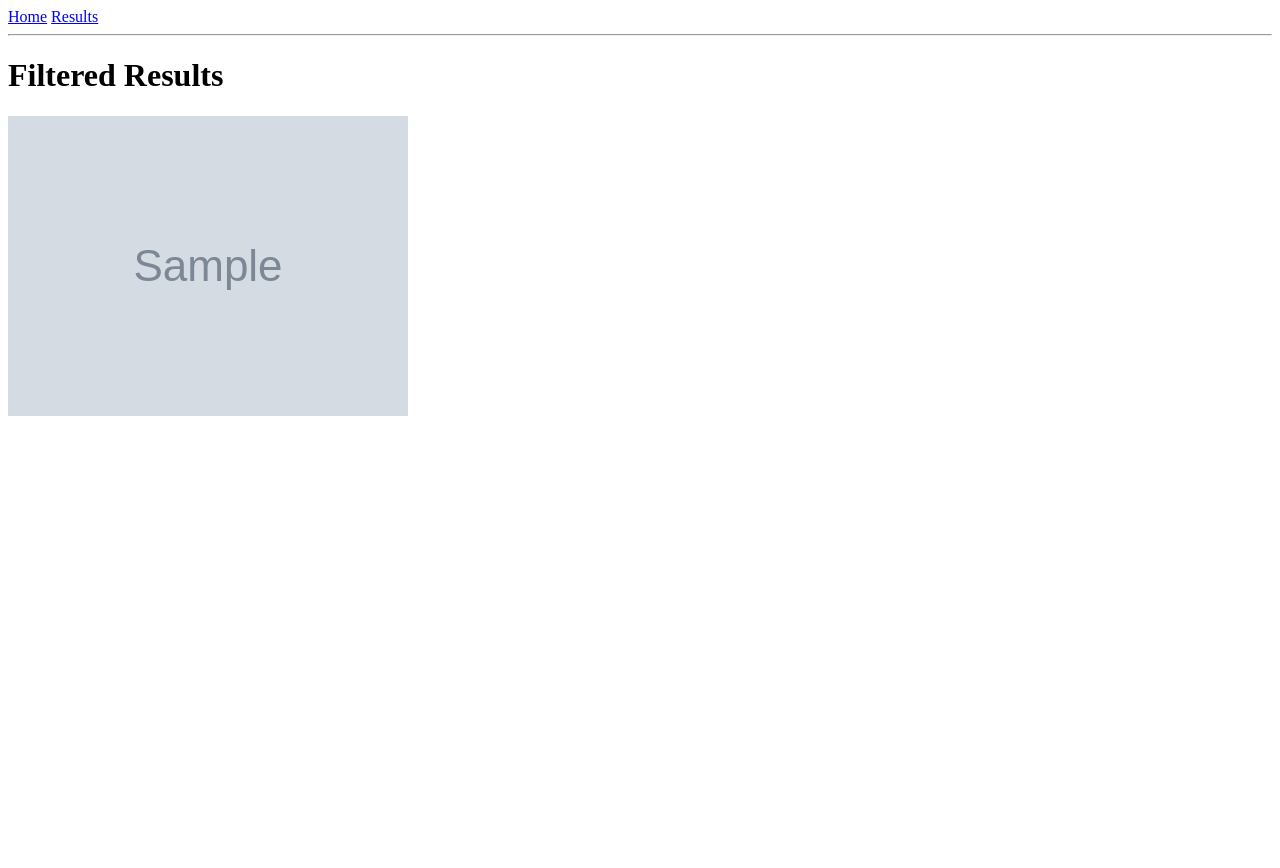
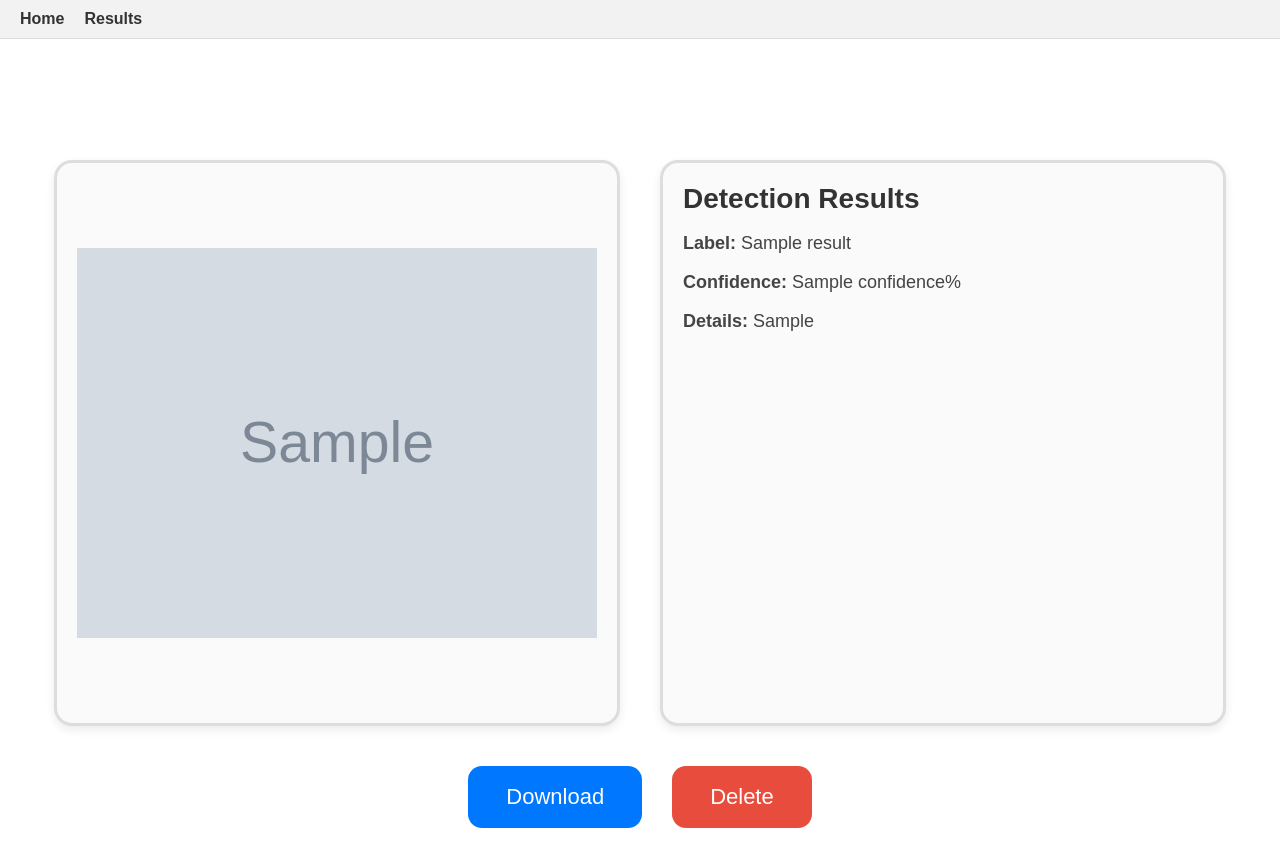
Before and after one commit to uriel-werneck/Clear-Vision, a Django app: template classifier/templates/classifier/filtered.html in a window 1280 px wide. Before the commit the page ends 416 px from the top, so only its background shows below. Run offline with Django 5.2, Linux system fonts and the light colour scheme; the template is opened without the code that fills it: most values are stand-ins (such as "Sample title", 1, 10 or a date in 2020); grey boxes marked "Sample" are stand-in pictures.

Commit message:
refactor(classifier): link templates to css and js files

```diff
--- a/classifier/templates/classifier/base.html
+++ b/classifier/templates/classifier/base.html
@@ -1,8 +1,16 @@
+{% load static %}
 <!DOCTYPE html>
 <html lang="en">
 <head>
     <meta charset="UTF-8">
     <meta name="viewport" content="width=device-width, initial-scale=1.0">
+
+    <!-- CSS file (optional, doesn’t break anything if empty) -->
+    <link rel="stylesheet" href="{% static 'classifier/css/styles.css' %}">
+
+    <!-- JS file (optional, doesn’t break anything if empty) -->
+    <script src="{% static 'classifier/js/main.js' %}" defer></script>
+
     <title>{% block title %}{% endblock %}</title>
 </head>
 <body>
@@ -13,8 +21,6 @@
         <a href="{% url 'results' %}">Results</a>
     </nav>
 
-        <hr>
-
     <!-- Page content -->
     {% block content %}
     {% endblock %}
--- a/classifier/templates/classifier/filtered.html
+++ b/classifier/templates/classifier/filtered.html
@@ -3,13 +3,45 @@
 {% block title %}Clear Vision{% endblock %}
 
 {% block content %}
-<h1>Filtered Results</h1>
 
-<div class="results-grid">
-    {% if result.image %}
-        <div class="image-box">
-            <img src="{{ result.image.url }}" alt="">
+<div class="filtered-container">
+
+    <!-- Left frame: Image -->
+    <div class="frame image-frame">
+        {% if result.image %}
+            <img src="{{ result.image.url }}" alt="Detected image" class="filtered-image">
+        {% endif %}
+    </div>
+
+    <!-- Right frame: Detection info -->
+    <div class="frame info-frame">
+        <div class="info-content">
+            <h2>Detection Results</h2>
+
+            {% if result.label %}
+                <p><strong>Label:</strong> {{ result.label }}</p>
+            {% endif %}
+
+            {% if result.confidence %}
+                <p><strong>Confidence:</strong> {{ result.confidence }}%</p>
+            {% endif %}
+
+            {% if result.extra_info %}
+                <p><strong>Details:</strong> {{ result.extra_info }}</p>
+            {% endif %}
         </div>
-    {% endif %}
+    </div>
+
 </div>
+
+<!-- Buttons centered below frames -->
+<div class="filtered-buttons">
+    <a href="{{ result.image.url }}" download class="btn download-btn">Download</a>
+
+    <form action="" method="POST">
+        {% csrf_token %}
+        <button type="submit" class="btn delete-btn">Delete</button>
+    </form>
+</div>
+
 {% endblock %}
```
Also changed, not shown: classifier/templates/classifier/index.html (+18 -32 lines), classifier/templates/classifier/results.html (+4 -4 lines). Lines whose indentation alone changed are shown as unchanged.
